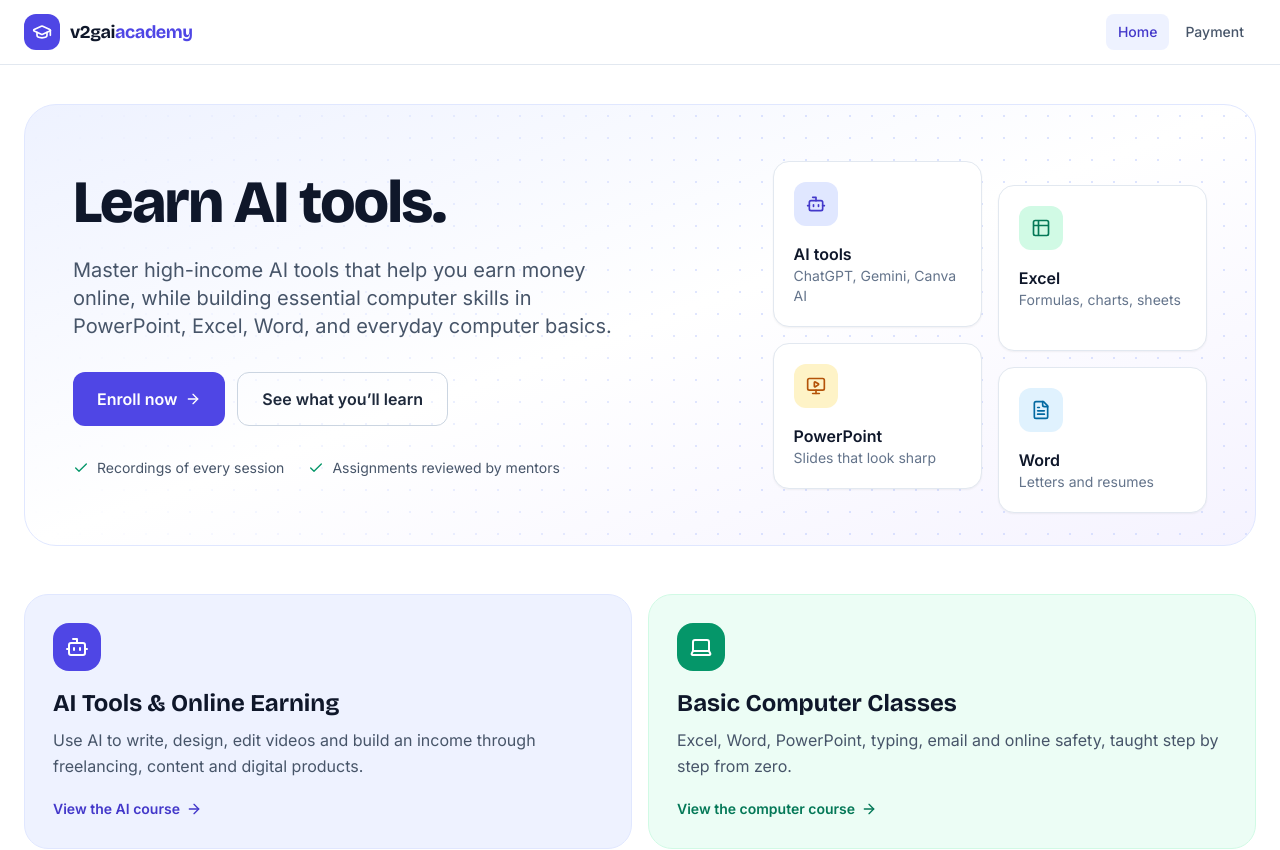
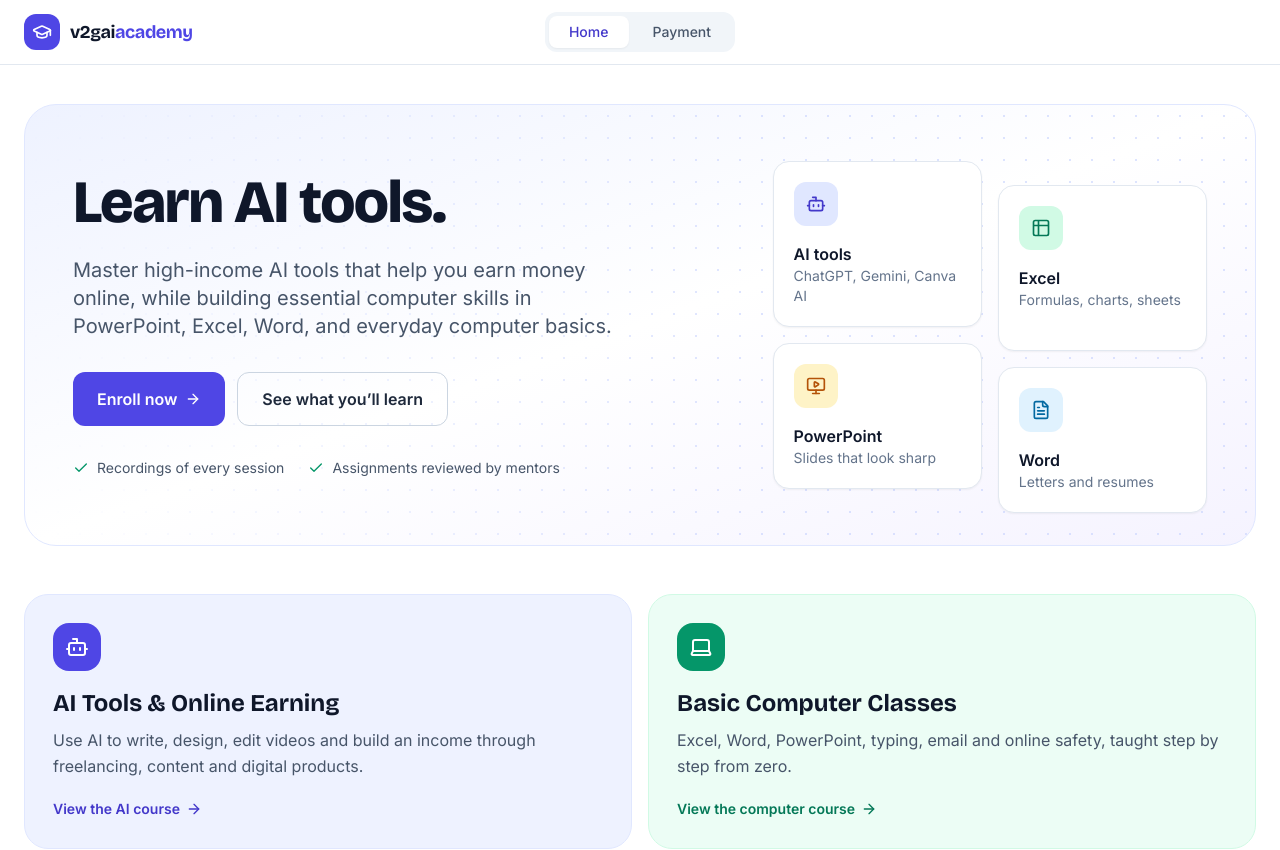
Before and after one commit to nirajmurale/v2g, a React (Vite) app: page / in a window 1280 px wide. Shown: the top 850 px of the page. Built offline with nearby package versions, Linux system fonts and the light colour scheme.

Commit message:
Add cheque payment option, centre Home and Payment in header

```diff
--- a/src/components/Header.tsx
+++ b/src/components/Header.tsx
@@ -1,6 +1,5 @@
-import { useState } from 'react';
-import { Menu, X, GraduationCap } from 'lucide-react';
-import { NAV_ITEMS, type NavItem, type PageId } from '@/data/mockData';
+import { GraduationCap } from 'lucide-react';
+import { NAV_ITEMS, type PageId } from '@/data/mockData';
 
 interface HeaderProps {
   activePage: PageId;
@@ -8,73 +7,40 @@
 }
 
 export default function Header({ activePage, onNavigate }: HeaderProps) {
-  const [mobileOpen, setMobileOpen] = useState(false);
-
-  const handleNav = (page: PageId) => {
-    onNavigate(page);
-    setMobileOpen(false);
-  };
-
-  const itemClass = (isActive: boolean, mobile: boolean) =>
-    `${mobile ? 'flex items-center gap-3 px-3 py-2.5' : 'px-3 py-2'} rounded-lg text-sm font-medium transition-colors ${
-      isActive
-        ? 'text-indigo-700 bg-indigo-50'
-        : 'text-slate-600 hover:text-slate-900 hover:bg-slate-100'
-    }`;
-
-  const renderItem = (item: NavItem, mobile: boolean) => {
-    const content = (
-      <>
-        {mobile && <item.icon className="w-4 h-4" />}
-        {item.label}
-      </>
-    );
-    const id = item.id;
-    return (
-      <button key={item.id} onClick={() => handleNav(id)} className={itemClass(activePage === id, mobile)}>
-        {content}
-      </button>
-    );
-  };
-
   return (
     <header className="fixed top-0 inset-x-0 z-50 bg-white/90 backdrop-blur-lg border-b border-slate-200">
       <div className="max-w-7xl mx-auto px-4 sm:px-6">
-        <div className="h-16 flex items-center justify-between">
+        <div className="relative h-16 flex items-center">
           {/* Logo */}
-          <button onClick={() => handleNav('home')} className="flex items-center gap-2.5 shrink-0">
+          <button onClick={() => onNavigate('home')} className="flex items-center gap-2.5 shrink-0" aria-label="v2gaiacademy home">
             <span className="w-9 h-9 rounded-xl bg-indigo-600 flex items-center justify-center">
               <GraduationCap className="w-5 h-5 text-white" />
             </span>
-            <span className="font-display font-bold text-lg text-slate-900 tracking-tight hidden sm:block">
+            <span className="font-display font-bold text-lg text-slate-900 tracking-tight hidden md:block">
               v2gai<span className="text-indigo-600">academy</span>
             </span>
           </button>
 
-          {/* Desktop nav */}
-          <nav className="hidden lg:flex items-center gap-1">
-            {NAV_ITEMS.map((item) => renderItem(item, false))}
+          {/* Nav — centred in the bar on every screen size */}
+          <nav className="absolute left-1/2 -translate-x-1/2 flex items-center gap-1 rounded-xl bg-slate-100 p-1">
+            {NAV_ITEMS.map((item) => {
+              const isActive = activePage === item.id;
+              return (
+                <button
+                  key={item.id}
+                  onClick={() => onNavigate(item.id)}
+                  aria-current={isActive ? 'page' : undefined}
+                  className={`px-4 sm:px-5 py-1.5 rounded-lg text-sm font-medium transition-colors ${
+                    isActive ? 'bg-white text-indigo-700 shadow-sm' : 'text-slate-600 hover:text-slate-900'
+                  }`}
+                >
+                  {item.label}
+                </button>
+              );
+            })}
           </nav>
-
-          {/* Mobile toggle */}
-          <button
-            onClick={() => setMobileOpen(!mobileOpen)}
-            className="lg:hidden p-2 text-slate-600 hover:text-slate-900 transition-colors"
-            aria-label="Toggle menu"
-          >
-            {mobileOpen ? <X className="w-6 h-6" /> : <Menu className="w-6 h-6" />}
-          </button>
         </div>
       </div>
-
-      {/* Mobile menu */}
-      {mobileOpen && (
-        <div className="lg:hidden border-t border-slate-200 bg-white">
-          <nav className="max-w-7xl mx-auto px-4 py-4 flex flex-col gap-1">
-            {NAV_ITEMS.map((item) => renderItem(item, true))}
-          </nav>
-        </div>
-      )}
     </header>
   );
 }
--- a/src/pages/PaymentPage.tsx
+++ b/src/pages/PaymentPage.tsx
@@ -9,6 +9,7 @@
   MessageCircle,
   ShieldCheck,
   Camera,
+  FileSignature,
 } from 'lucide-react';
 import {
   BANK_DETAILS,
@@ -19,7 +20,7 @@
   WHATSAPP_NUMBER,
 } from '@/data/mockData';
 
-type Method = 'qr' | 'bank';
+type Method = 'qr' | 'bank' | 'cheque';
 
 const WHATSAPP_MESSAGE = encodeURIComponent(
   'Hello v2gaiacademy, I have completed my payment. Sharing the screenshot here.\n\nName:\nCourse:'
@@ -74,8 +75,9 @@
   const [method, setMethod] = useState<Method>('qr');
 
   const tabs: { id: Method; label: string; sub: string; icon: typeof QrCode }[] = [
-    { id: 'qr', label: 'Scan QR code', sub: 'PhonePe, GPay, Paytm or any UPI app', icon: QrCode },
+    { id: 'qr', label: 'Scan QR code', sub: 'GPay, PhonePe or any UPI app', icon: QrCode },
     { id: 'bank', label: 'Bank transfer', sub: 'NEFT or IMPS from your bank', icon: Landmark },
+    { id: 'cheque', label: 'Cheque', sub: 'Deposit at your bank branch', icon: FileSignature },
   ];
 
   return (
@@ -86,13 +88,13 @@
           Pay your course fee
         </h1>
         <p className="mt-4 text-lg text-slate-600">
-          Choose how you’d like to pay. After paying, send us the screenshot on WhatsApp to confirm your seat.
+          Pay by UPI, bank transfer or cheque. After paying, send us the screenshot on WhatsApp to confirm your seat.
         </p>
       </section>
 
       <div className="max-w-3xl mx-auto">
         {/* Method picker */}
-        <div role="tablist" aria-label="Payment method" className="grid grid-cols-2 gap-3">
+        <div role="tablist" aria-label="Payment method" className="grid grid-cols-3 gap-2 sm:gap-3">
           {tabs.map((t) => {
             const active = method === t.id;
             return (
@@ -101,7 +103,7 @@
                 role="tab"
                 aria-selected={active}
                 onClick={() => setMethod(t.id)}
-                className={`flex items-center gap-3 sm:gap-4 text-left rounded-2xl border-2 p-4 sm:p-5 transition-colors focus-visible:outline focus-visible:outline-2 focus-visible:outline-offset-2 focus-visible:outline-indigo-600 ${
+                className={`flex flex-col sm:flex-row items-center gap-2 sm:gap-4 text-center sm:text-left rounded-2xl border-2 p-3 sm:p-5 transition-colors focus-visible:outline focus-visible:outline-2 focus-visible:outline-offset-2 focus-visible:outline-indigo-600 ${
                   active ? 'border-indigo-600 bg-indigo-50' : 'border-slate-200 bg-white hover:border-slate-300'
                 }`}
               >
@@ -113,7 +115,7 @@
                   <t.icon className="w-5 h-5" />
                 </span>
                 <span>
-                  <span className="block font-semibold text-slate-900">{t.label}</span>
+                  <span className="block font-semibold text-slate-900 text-sm sm:text-base">{t.label}</span>
                   <span className="hidden sm:block text-sm text-slate-500">{t.sub}</span>
                 </span>
               </button>
@@ -123,7 +125,7 @@
 
         {/* Panel */}
         <div className="mt-5 rounded-[2rem] border border-slate-200 bg-slate-50 p-5 sm:p-8">
-          {method === 'qr' ? (
+          {method === 'qr' && (
             <div className="grid sm:grid-cols-[auto_1fr] gap-8 items-center">
               <div className="mx-auto w-full max-w-[280px]">
                 <div className="rounded-3xl bg-white border border-slate-200 p-4 shadow-sm">
@@ -177,7 +179,9 @@
                 </a>
               </div>
             </div>
-          ) : (
+          )}
+
+          {method === 'bank' && (
             <div>
               <h2 className="font-display text-2xl font-bold text-slate-900">Pay by NEFT or IMPS</h2>
               <p className="mt-2 text-slate-600">
@@ -194,6 +198,44 @@
               </p>
             </div>
           )}
+
+          {method === 'cheque' && (
+            <div className="grid md:grid-cols-2 gap-8">
+              <div>
+                <h2 className="font-display text-2xl font-bold text-slate-900">Pay by cheque</h2>
+                <p className="mt-2 text-slate-600">
+                  Deposit the cheque at your own bank branch. The bank sends the money to our account.
+                </p>
+                <ol className="mt-5 space-y-4 text-slate-700">
+                  {[
+                    <>Write the cheque in the name of <span className="font-semibold text-slate-900">{BANK_DETAILS.accountName}</span> for your course fee.</>,
+                    <>Write your name and phone number on the back of the cheque.</>,
+                    <>At your bank, fill the deposit slip with the account details shown here and hand over the cheque.</>,
+                    <>Keep the <span className="font-semibold text-slate-900">counterfoil slip stamped by the bank</span> and take a clear photo of it.</>,
+                  ].map((text, i) => (
+                    <li key={i} className="flex gap-3">
+                      <span className="w-6 h-6 rounded-full bg-indigo-600 text-white text-xs font-bold flex items-center justify-center shrink-0 mt-0.5">
+                        {i + 1}
+                      </span>
+                      <span>{text}</span>
+                    </li>
+                  ))}
+                </ol>
+              </div>
+              <div>
+                <p className="text-sm font-semibold text-slate-900">Details for the deposit slip</p>
+                <div className="mt-3 rounded-2xl bg-white border border-slate-200 px-4 sm:px-5">
+                  <DetailRow label="Pay to (cheque name)" value={BANK_DETAILS.accountName} />
+                  <DetailRow label="Account number" value={BANK_DETAILS.accountNumber} />
+                  <DetailRow label="IFSC code" value={BANK_DETAILS.ifsc} />
+                  <DetailRow label="Bank" value={BANK_DETAILS.bank} copy={false} />
+                </div>
+                <p className="mt-4 text-sm text-slate-500">
+                  Cheques usually take 1–3 working days to clear. Your seat is confirmed once the amount reaches our account.
+                </p>
+              </div>
+            </div>
+          )}
         </div>
 
         {/* WhatsApp note */}
@@ -204,7 +246,7 @@
           <div className="flex-1">
             <h2 className="font-display text-lg font-bold text-slate-900">After paying, send us the screenshot</h2>
             <p className="mt-1 text-slate-700">
-              WhatsApp your payment screenshot with your name and course to{' '}
+              WhatsApp your payment screenshot (or a photo of the stamped cheque slip) with your name and course to{' '}
               <span className="font-semibold text-slate-900 whitespace-nowrap">+91 {WHATSAPP_NUMBER}</span>. We’ll confirm your enrollment.
             </p>
           </div>
```
